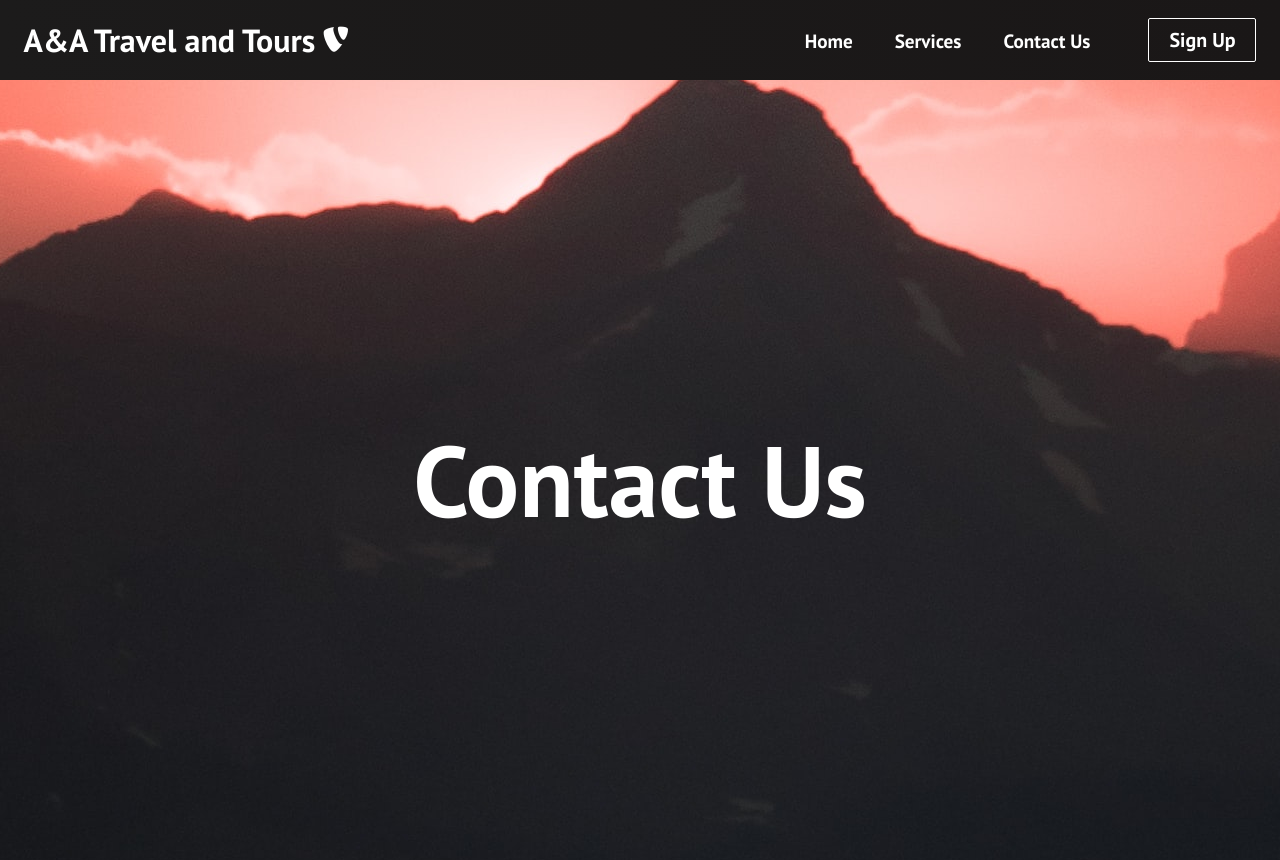
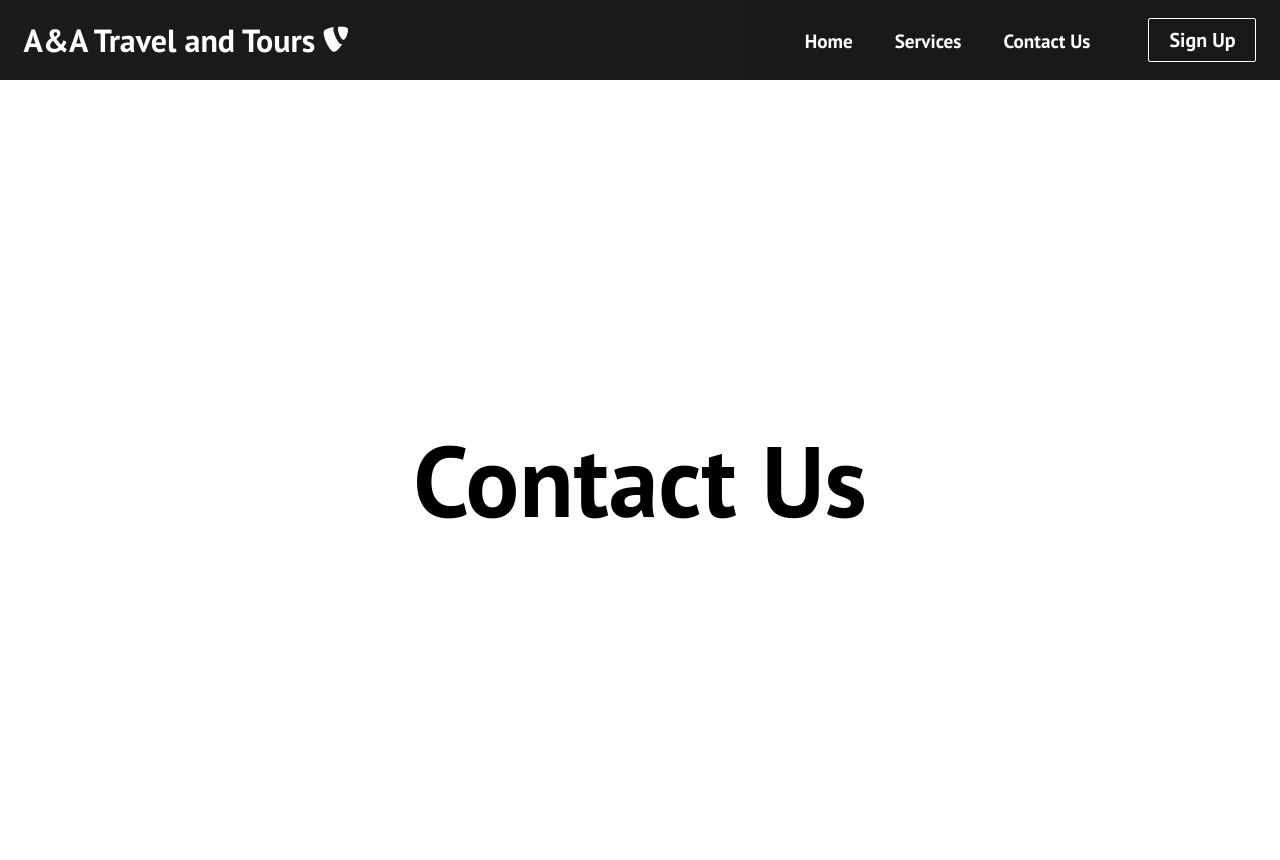
Before and after one commit to alli-son/aatraveltours, a React (Create React App) app: page /contactus in a window 1280 px wide. Shown: the top 860 px of the page. Built offline with nearby package versions, Linux system fonts and the light colour scheme.

Commit message:
deleted background image for Contact Us page

```diff
--- a/src/App.css
+++ b/src/App.css
@@ -154,11 +154,11 @@
 }
 
 .contactus {
-  background-image: url("./images/img-1.jpg");
-  background-position: center;
+  /* background-image: url("./images/img-1.jpg"); */
+  /* background-position: center;
   background-size: fill;
   background-repeat: no-repeat;
-  color: #fff;
+  color: #fff; */
   font-size: 100px;
 }
 
```
